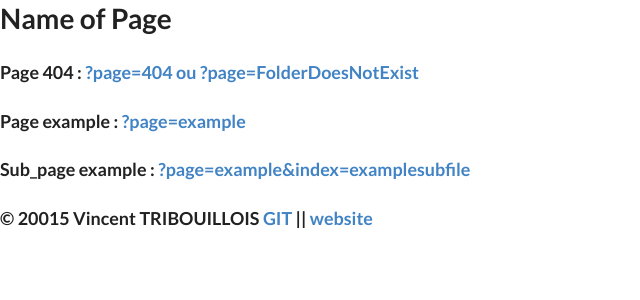
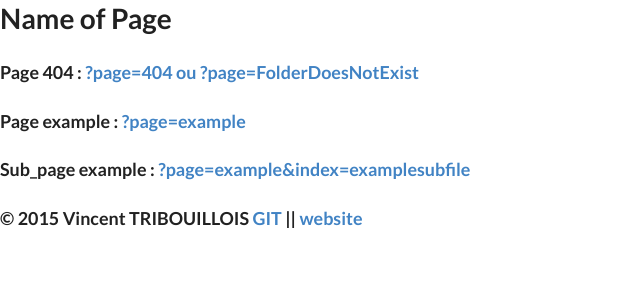
Before and after one commit to tribouv/StartGetPage, a PHP site: template pages/accueil/default.php in a window 1280 px wide. Shown: the top 300 px of the page, without its empty margins (0-640 px from the left). Run offline with PHP 8.4, Linux system fonts and the light colour scheme; the template is opened without the code that fills it, so the values that code supplies are empty.

Commit message:
correction copyright

```diff
--- a/include/footer.php
+++ b/include/footer.php
@@ -1 +1 @@
-&copy; 20015 Vincent TRIBOUILLOIS <a href="https://github.com/tribouv">GIT</a> || <a href="http://vincent-tribouillois.com" alt="">website</a>
+&copy; 2015 Vincent TRIBOUILLOIS <a href="https://github.com/tribouv">GIT</a> || <a href="http://vincent-tribouillois.com" alt="">website</a>
```
